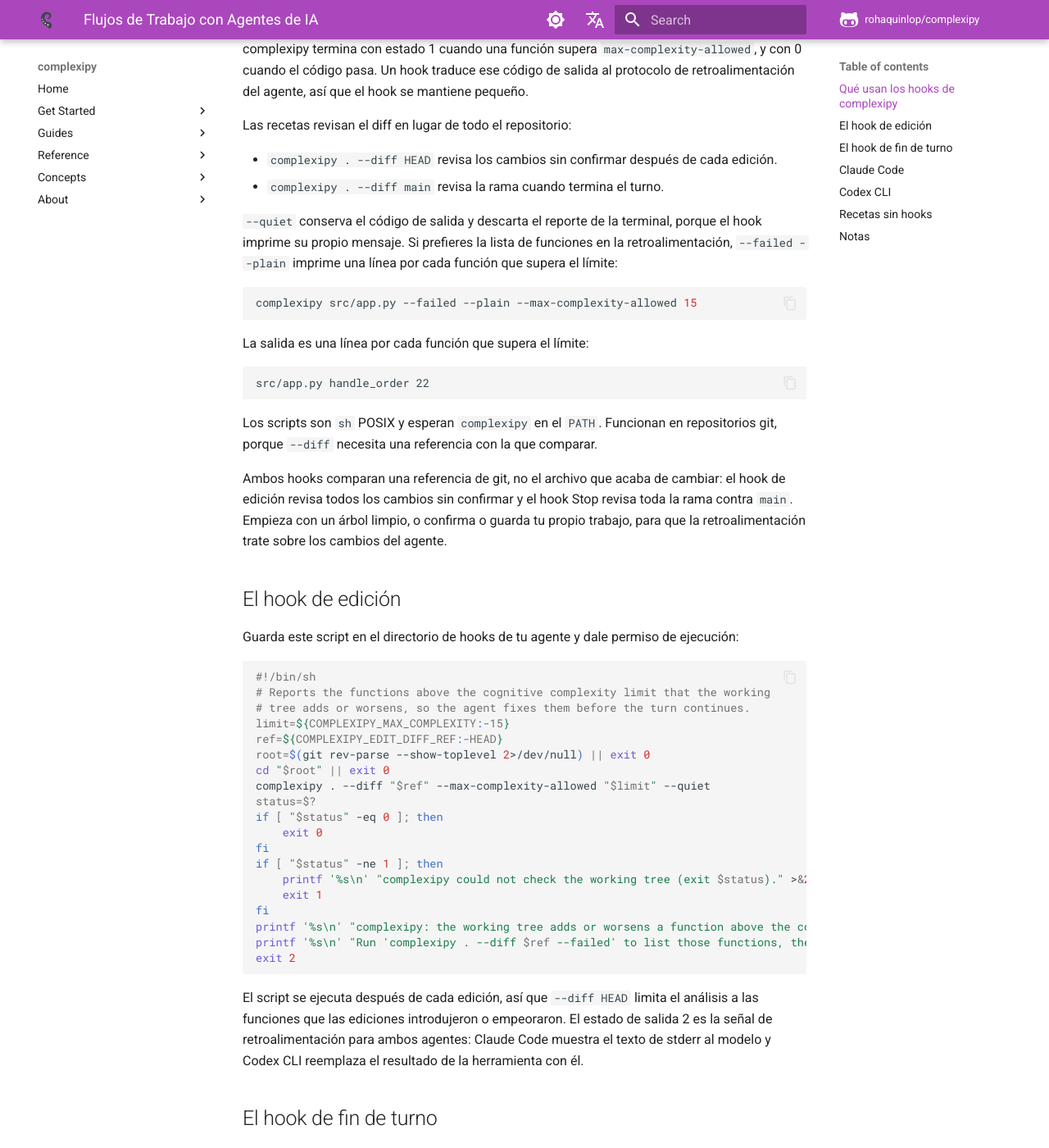
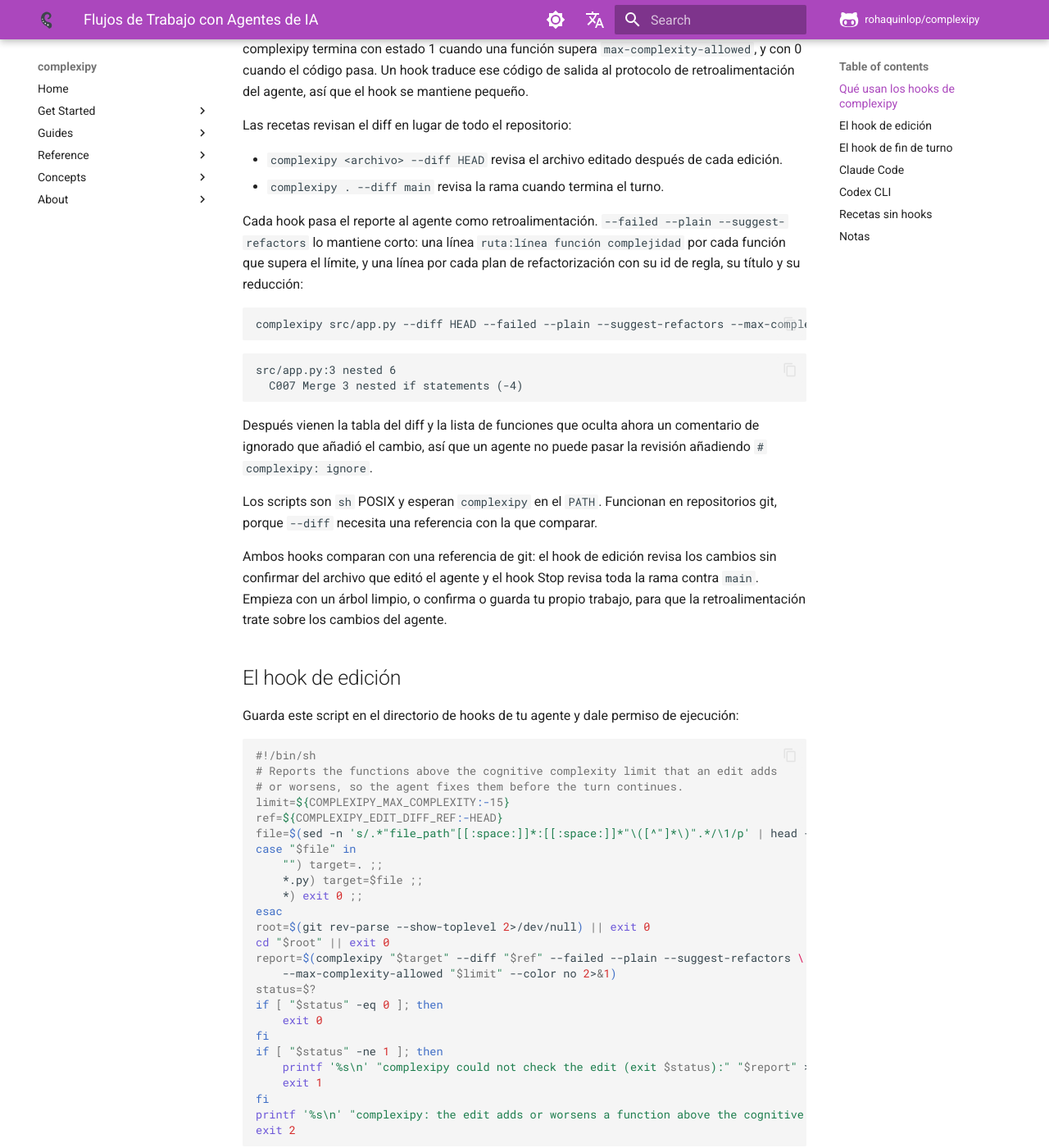
Before and after one commit to rohaquinlop/complexipy, an MkDocs documentation site: the page built from docs/es/ai-agents.md, in a window 1280 px wide and 1400 px high, scrolled down 444 px. Shown: the whole window at 82% size. Built offline with MkDocs 1.6.1 and Material for MkDocs 9.7.7, drawn with Linux system fonts in a browser that asks for light colours; comment, search, counter and statistics services are not loaded; some of the changed text lies outside the part shown.

Commit message:
docs(agents): pass the complexipy report to the agent and check the edited file

````diff
--- a/docs/es/ai-agents.md
+++ b/docs/es/ai-agents.md
@@ -20,31 +20,35 @@
 
 Las recetas revisan el diff en lugar de todo el repositorio:
 
-- `complexipy . --diff HEAD` revisa los cambios sin confirmar después de cada
+- `complexipy <archivo> --diff HEAD` revisa el archivo editado después de cada
   edición.
 - `complexipy . --diff main` revisa la rama cuando termina el turno.
 
-`--quiet` conserva el código de salida y descarta el reporte de la terminal,
-porque el hook imprime su propio mensaje. Si prefieres la lista de funciones en
-la retroalimentación, `--failed --plain` imprime una línea por cada función que
-supera el límite:
+Cada hook pasa el reporte al agente como retroalimentación.
+`--failed --plain --suggest-refactors` lo mantiene corto: una línea
+`ruta:línea función complejidad` por cada función que supera el límite, y una
+línea por cada plan de refactorización con su id de regla, su título y su
+reducción:
 
 ```bash
-complexipy src/app.py --failed --plain --max-complexity-allowed 15
+complexipy src/app.py --diff HEAD --failed --plain --suggest-refactors --max-complexity-allowed 15
 ```
 
-La salida es una línea por cada función que supera el límite:
+```text
+src/app.py:3 nested 6
+  C007 Merge 3 nested if statements (-4)
+```
 
-```text
-src/app.py handle_order 22
-```
+Después vienen la tabla del diff y la lista de funciones que oculta ahora un
+comentario de ignorado que añadió el cambio, así que un agente no puede pasar
+la revisión añadiendo `# complexipy: ignore`.
 
 Los scripts son `sh` POSIX y esperan `complexipy` en el `PATH`. Funcionan en
 repositorios git, porque `--diff` necesita una referencia con la que comparar.
 
-Ambos hooks comparan una referencia de git, no el archivo que acaba de
-cambiar: el hook de edición revisa todos los cambios sin confirmar y el hook
-Stop revisa toda la rama contra `main`. Empieza con un árbol limpio, o confirma
+Ambos hooks comparan con una referencia de git: el hook de edición revisa los
+cambios sin confirmar del archivo que editó el agente y el hook Stop revisa
+toda la rama contra `main`. Empieza con un árbol limpio, o confirma
 o guarda tu propio trabajo, para que la retroalimentación trate sobre los
 cambios del agente.
 
@@ -55,28 +59,36 @@
 
 ```sh
 #!/bin/sh
-# Reports the functions above the cognitive complexity limit that the working
-# tree adds or worsens, so the agent fixes them before the turn continues.
+# Reports the functions above the cognitive complexity limit that an edit adds
+# or worsens, so the agent fixes them before the turn continues.
 limit=${COMPLEXIPY_MAX_COMPLEXITY:-15}
 ref=${COMPLEXIPY_EDIT_DIFF_REF:-HEAD}
+file=$(sed -n 's/.*"file_path"[[:space:]]*:[[:space:]]*"\([^"]*\)".*/\1/p' | head -n 1)
+case "$file" in
+    "") target=. ;;
+    *.py) target=$file ;;
+    *) exit 0 ;;
+esac
 root=$(git rev-parse --show-toplevel 2>/dev/null) || exit 0
 cd "$root" || exit 0
-complexipy . --diff "$ref" --max-complexity-allowed "$limit" --quiet
+report=$(complexipy "$target" --diff "$ref" --failed --plain --suggest-refactors \
+    --max-complexity-allowed "$limit" --color no 2>&1)
 status=$?
 if [ "$status" -eq 0 ]; then
     exit 0
 fi
 if [ "$status" -ne 1 ]; then
-    printf '%s\n' "complexipy could not check the working tree (exit $status)." >&2
+    printf '%s\n' "complexipy could not check the edit (exit $status):" "$report" >&2
     exit 1
 fi
-printf '%s\n' "complexipy: the working tree adds or worsens a function above the cognitive complexity limit of $limit." >&2
-printf '%s\n' "Run 'complexipy . --diff $ref --failed' to list those functions, then refactor them." >&2
+printf '%s\n' "complexipy: the edit adds or worsens a function above the cognitive complexity limit of $limit." "$report" "Refactor the functions listed above." >&2
 exit 2
 ```
 
-El script se ejecuta después de cada edición, así que `--diff HEAD` limita el
-análisis a las funciones que las ediciones introdujeron o empeoraron. El estado
+El script lee `tool_input.file_path` de la entrada del hook en stdin, omite un
+archivo que no es de Python y revisa solo ese archivo. Cuando la entrada no
+nombra un archivo, como en una edición `apply_patch` de Codex, revisa todos los
+cambios sin confirmar. El estado
 de salida 2 es la señal de retroalimentación para ambos agentes: Claude Code
 muestra el texto de stderr al modelo y Codex CLI reemplaza el resultado de la
 herramienta con él.
@@ -91,23 +103,22 @@
 # adds or worsens, so the agent keeps working instead of stopping.
 limit=${COMPLEXIPY_MAX_COMPLEXITY:-15}
 ref=${COMPLEXIPY_DIFF_REF:-main}
-input=$(cat)
-if printf '%s' "$input" | grep -Eq '"stop_hook_active"[[:space:]]*:[[:space:]]*true'; then
+if grep -Eq '"stop_hook_active"[[:space:]]*:[[:space:]]*true'; then
     exit 0
 fi
 root=$(git rev-parse --show-toplevel 2>/dev/null) || exit 0
 cd "$root" || exit 0
-complexipy . --diff "$ref" --max-complexity-allowed "$limit" --quiet
+report=$(complexipy . --diff "$ref" --failed --plain --suggest-refactors \
+    --max-complexity-allowed "$limit" --color no 2>&1)
 status=$?
 if [ "$status" -eq 0 ]; then
     exit 0
 fi
 if [ "$status" -ne 1 ]; then
-    printf '%s\n' "complexipy could not check the branch (exit $status)." >&2
+    printf '%s\n' "complexipy could not check the branch (exit $status):" "$report" >&2
     exit 1
 fi
-printf '%s\n' "complexipy: the branch adds or worsens a function above the cognitive complexity limit of $limit." >&2
-printf '%s\n' "Run 'complexipy . --diff $ref --failed' to list those functions, then refactor them." >&2
+printf '%s\n' "complexipy: the branch adds or worsens a function above the cognitive complexity limit of $limit." "$report" "Refactor the functions listed above before you finish." >&2
 exit 2
 ```
 
@@ -255,16 +266,19 @@
 
 ## Notas
 
-- `--plain` imprime `<path> <function> <complexity>` sin números de línea
-  ([#326](https://github.com/rohaquinlop/complexipy/issues/326) sigue abierto).
-  La salida legible por máquina en stdout no forma parte de 8.3.0;
-  `--output -` ya está en `main` y llega en la próxima versión. Los hooks de
-  esta página usan solo el código de salida, así que funcionan con 8.3.0 y
-  posteriores.
+- La forma `ruta:línea`, las líneas de planes de refactorización en `--plain` y
+  la lista de comentarios de ignorado que añade un cambio llegan después de
+  8.3.0. Con 8.3.0, los hooks dan los mismos códigos de salida, y la
+  retroalimentación muestra líneas `ruta función complejidad` y la tabla del
+  diff.
+- Cuando una herramienta necesita datos estructurados en lugar de texto,
+  `--output-format json --output -` (después de 8.3.0) escribe el reporte en
+  stdout. Cada entrada incluye `line_start`, `line_end` y las líneas que suman a
+  la puntuación.
 - Los hooks tratan el estado 1 como incumplimiento del límite, y complexipy
   también termina con 1 ante algunos errores de configuración. Cuando la
-  retroalimentación no corresponda a una función del diff, ejecuta el mismo
-  comando sin `--quiet` para leer el mensaje.
+  retroalimentación no corresponda a una función del diff, lee el mensaje al
+  final de la retroalimentación.
 - `--diff` necesita Git 2.30 o posterior. Si la referencia no existe, por
   ejemplo cuando la rama por defecto es `master`, complexipy trata todas las
   funciones como nuevas y el hook informa un fallo; configura la referencia en
````
Also changed, not shown: other parts of docs/es/ai-agents.md (+1 -1 lines), docs/ai-agents.md (+42 -32 lines).
